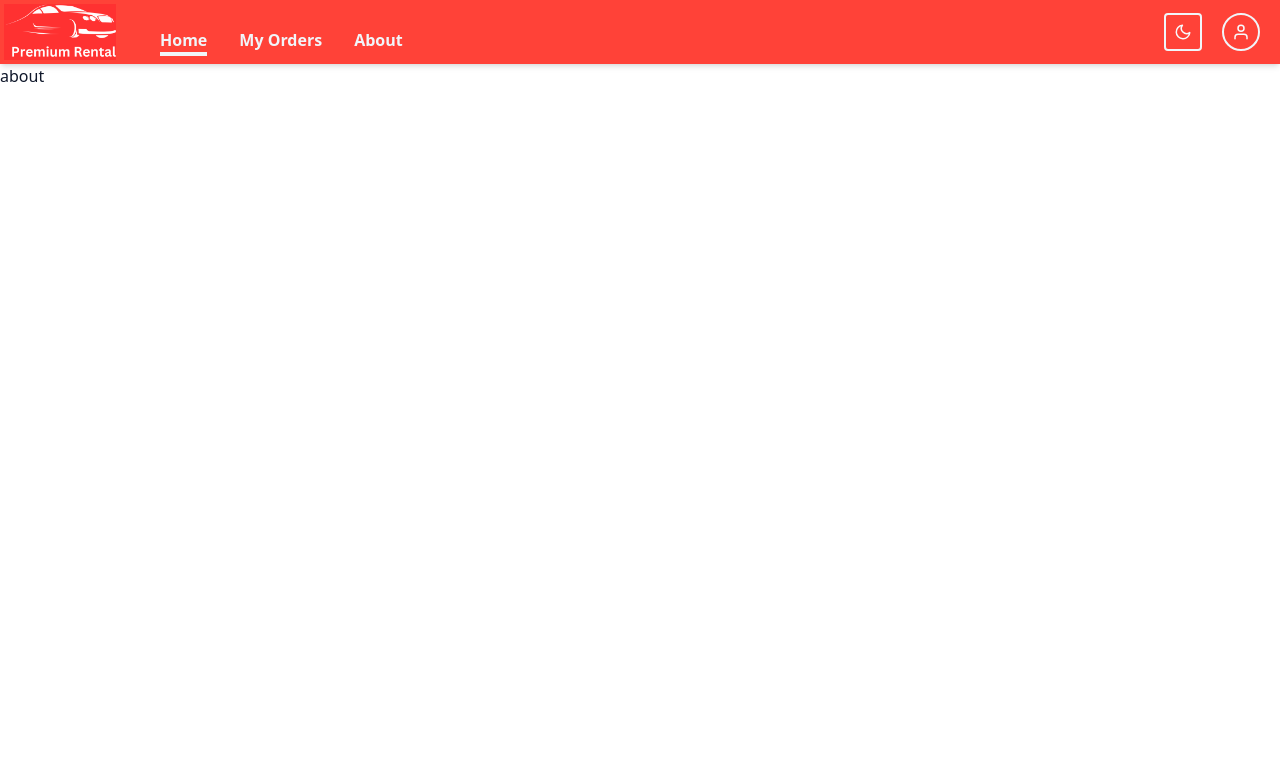
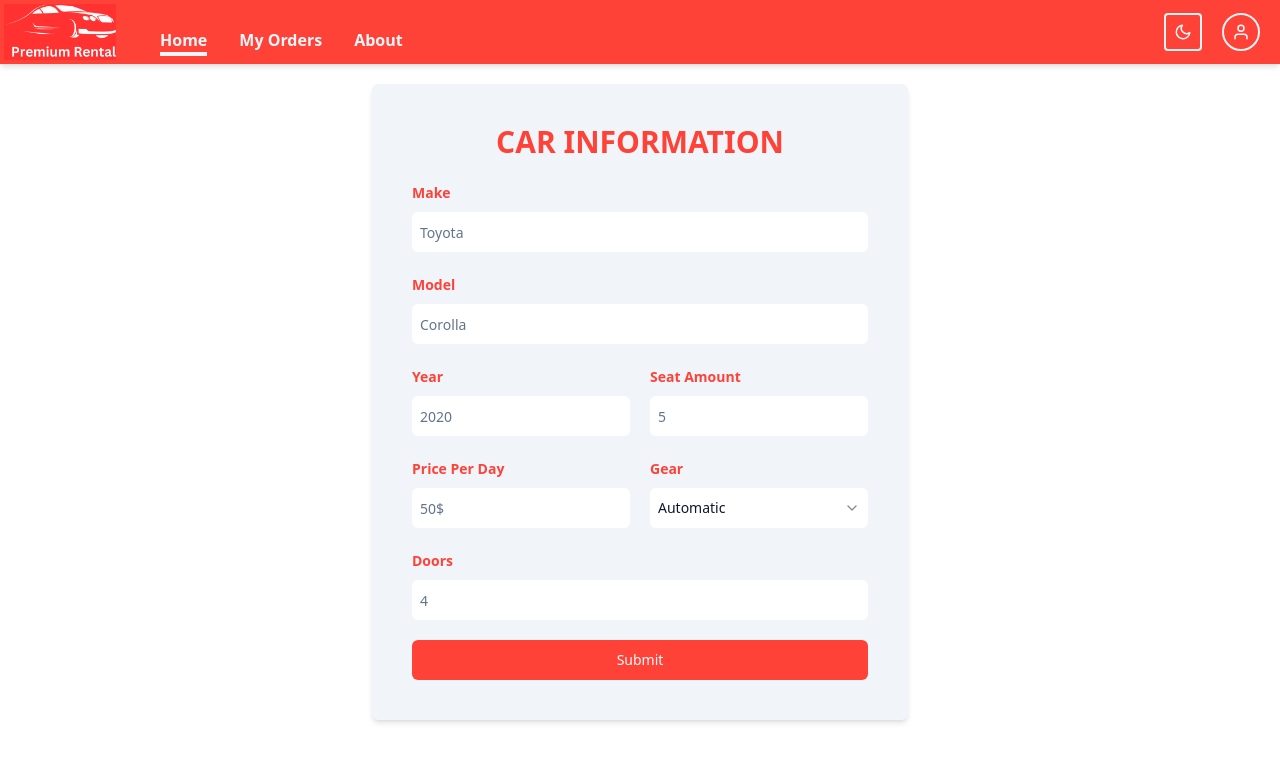
Before and after one commit to Noam-Moskowitz/Premium-Cars, a React (Vite) app in the folder frontend/: page /about in a window 1280 px wide. Shown: the top 762 px of the page. Built offline with nearby package versions, Linux system fonts and the light colour scheme.

Commit message:
added car form

```diff
--- /dev/null
+++ b/frontend/src/components/forms/CarForm.tsx
@@ -0,0 +1,207 @@
+import React from "react";
+import { z } from "zod";
+import { useForm } from "react-hook-form";
+import { zodResolver } from "@hookform/resolvers/zod";
+import { Form, FormControl, FormField, FormItem, FormLabel, FormMessage } from "../ui/form";
+import { Button } from "../ui/button";
+import { Input } from "../ui/input";
+import { Select, SelectContent, SelectItem, SelectTrigger, SelectValue } from "../ui/select";
+
+const formSchema = z.object({
+  make: z.string().min(1, "Make is required"),
+  model: z.string().min(1, "Model is required"),
+  year: z.coerce
+    .number()
+    .min(1886, "Year must be valid")
+    .max(new Date().getFullYear(), "Year cannot be in the future"),
+  seatAmount: z.coerce.number().min(1, "Must have at least 1 seat"),
+  pricePerDay: z.coerce.number().min(0, "Price must be a positive number"),
+  gear: z.enum(["automatic", "manual"], { required_error: "Please select a gear type" }),
+  doors: z.coerce.number().min(1, "Must have at least 1 door"),
+});
+
+const CarForm = () => {
+  const form = useForm({
+    resolver: zodResolver(formSchema),
+    defaultValues: {
+      make: "",
+      model: "",
+      year: undefined,
+      seatAmount: undefined,
+      pricePerDay: undefined,
+      gear: "automatic",
+      doors: undefined,
+    },
+  });
+
+  const onSubmit = (data: any) => {
+    console.log(data);
+  };
+
+  return (
+    <Form {...form}>
+      <form
+        onSubmit={form.handleSubmit(onSubmit)}
+        className="bg-accent p-10 rounded-md flex flex-col gap-5 shadow-md mt-5 w-2/3 md:w-auto"
+      >
+        <h1 className="text-primary text-center font-bold text-3xl uppercase">Car Information</h1>
+
+        {/* Make Field */}
+        <FormField
+          control={form.control}
+          name="make"
+          render={({ field }) => (
+            <FormItem className="w-full">
+              <FormLabel className="text-primary font-bold">Make</FormLabel>
+              <FormControl>
+                <Input
+                  type="text"
+                  {...field}
+                  className="border-0 p-2 w-full"
+                  placeholder="Toyota"
+                />
+              </FormControl>
+              <FormMessage className="text-primary" />
+            </FormItem>
+          )}
+        />
+
+        {/* Model Field */}
+        <FormField
+          control={form.control}
+          name="model"
+          render={({ field }) => (
+            <FormItem className="w-full">
+              <FormLabel className="text-primary font-bold">Model</FormLabel>
+              <FormControl>
+                <Input
+                  type="text"
+                  {...field}
+                  className="border-0 p-2 w-full"
+                  placeholder="Corolla"
+                />
+              </FormControl>
+              <FormMessage className="text-primary" />
+            </FormItem>
+          )}
+        />
+
+        <div className="flex flex-col md:flex-row gap-5 justify-between">
+          {/* Year Field */}
+          <FormField
+            control={form.control}
+            name="year"
+            render={({ field }) => (
+              <FormItem className="w-full">
+                <FormLabel className="text-primary font-bold">Year</FormLabel>
+                <FormControl>
+                  <Input
+                    type="number"
+                    {...field}
+                    className="border-0 p-2 w-full"
+                    placeholder="2020"
+                    min={0}
+                  />
+                </FormControl>
+                <FormMessage className="text-primary" />
+              </FormItem>
+            )}
+          />
+
+          {/* Seat Amount Field */}
+          <FormField
+            control={form.control}
+            name="seatAmount"
+            render={({ field }) => (
+              <FormItem className="w-full">
+                <FormLabel className="text-primary font-bold">Seat Amount</FormLabel>
+                <FormControl>
+                  <Input
+                    type="number"
+                    min={0}
+                    {...field}
+                    className="border-0 p-2 w-full"
+                    placeholder="5"
+                  />
+                </FormControl>
+                <FormMessage className="text-primary" />
+              </FormItem>
+            )}
+          />
+        </div>
+
+        <div className="flex flex-col md:flex-row gap-5 justify-between">
+          {/* Price Per Day Field */}
+          <FormField
+            control={form.control}
+            name="pricePerDay"
+            render={({ field }) => (
+              <FormItem className="w-full">
+                <FormLabel className="text-primary font-bold">Price Per Day</FormLabel>
+                <FormControl>
+                  <Input
+                    type="number"
+                    {...field}
+                    className="border-0 p-2 w-full"
+                    placeholder="50$"
+                    min={0}
+                  />
+                </FormControl>
+                <FormMessage className="text-primary" />
+              </FormItem>
+            )}
+          />
+
+          {/* Gear Field */}
+          <FormField
+            control={form.control}
+            name="gear"
+            render={({ field }) => (
+              <FormItem className="w-full">
+                <FormLabel className="text-primary font-bold">Gear</FormLabel>
+                <FormControl>
+                  <Select onValueChange={field.onChange} value={field.value}>
+                    <SelectTrigger className="border-0 p-2 w-full">
+                      <SelectValue placeholder="Automatic" />
+                    </SelectTrigger>
+                    <SelectContent>
+                      <SelectItem value="automatic">Automatic</SelectItem>
+                      <SelectItem value="manual">Manual</SelectItem>
+                    </SelectContent>
+                  </Select>
+                </FormControl>
+                <FormMessage className="text-primary" />
+              </FormItem>
+            )}
+          />
+        </div>
+
+        {/* Doors Field */}
+        <FormField
+          control={form.control}
+          name="doors"
+          render={({ field }) => (
+            <FormItem className="w-full">
+              <FormLabel className="text-primary font-bold">Doors</FormLabel>
+              <FormControl>
+                <Input
+                  type="number"
+                  min={0}
+                  {...field}
+                  className="border-0 p-2 w-full"
+                  placeholder="4"
+                />
+              </FormControl>
+              <FormMessage className="text-primary" />
+            </FormItem>
+          )}
+        />
+
+        {/* Submit Button */}
+        <Button type="submit">Submit</Button>
+      </form>
+    </Form>
+  );
+};
+
+export default CarForm;
--- a/frontend/src/pages/About.tsx
+++ b/frontend/src/pages/About.tsx
@@ -1,7 +1,12 @@
+import CarForm from "@/components/forms/CarForm";
 import React from "react";
 
 const About = () => {
-  return <div>about</div>;
+  return (
+    <div className="flex items-center justify-center">
+      <CarForm />
+    </div>
+  );
 };
 
 export default About;
--- a/frontend/src/pages/MyOrders.tsx
+++ b/frontend/src/pages/MyOrders.tsx
@@ -9,9 +9,6 @@ const MyOrders = () => {
         <OrderCard />
         <OrderCard />
         <OrderCard />
-        <OrderCard />
-        <OrderCard />
-        <OrderCard />
       </div>
     </div>
   );
```
